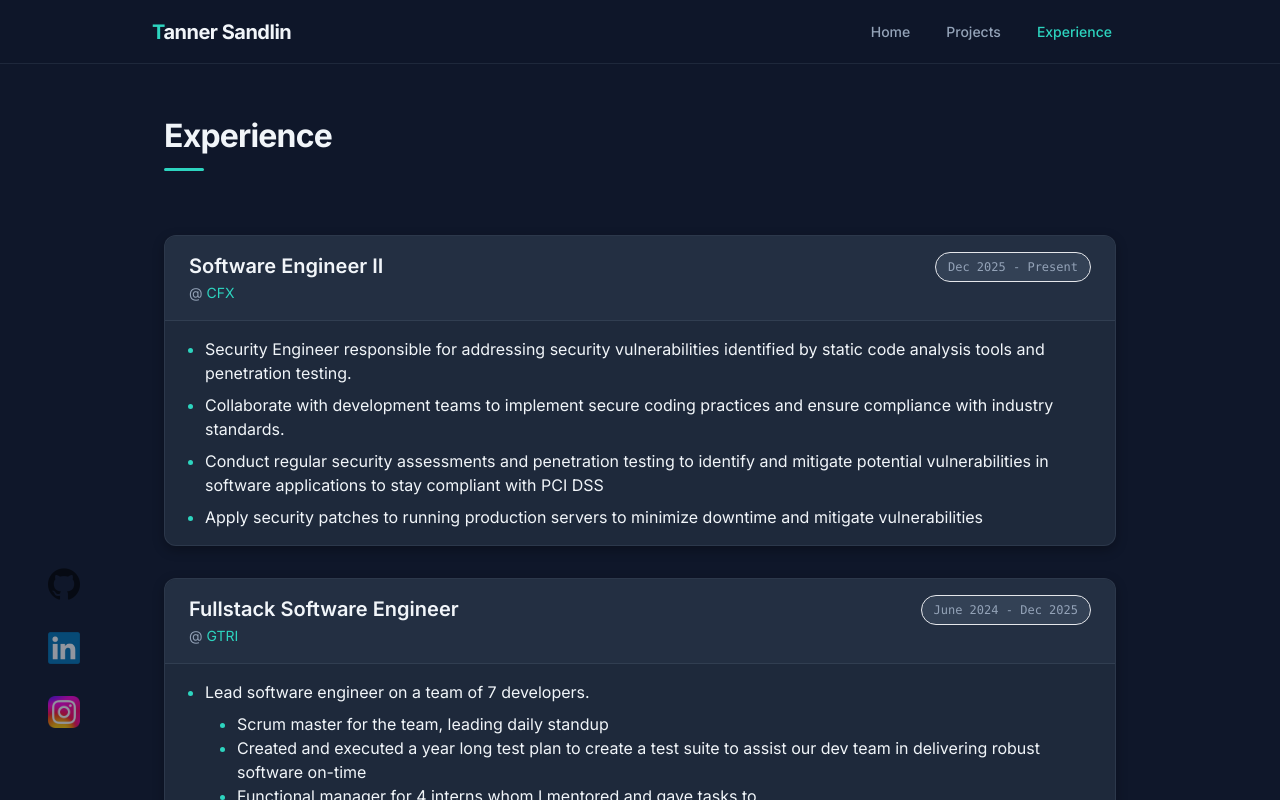
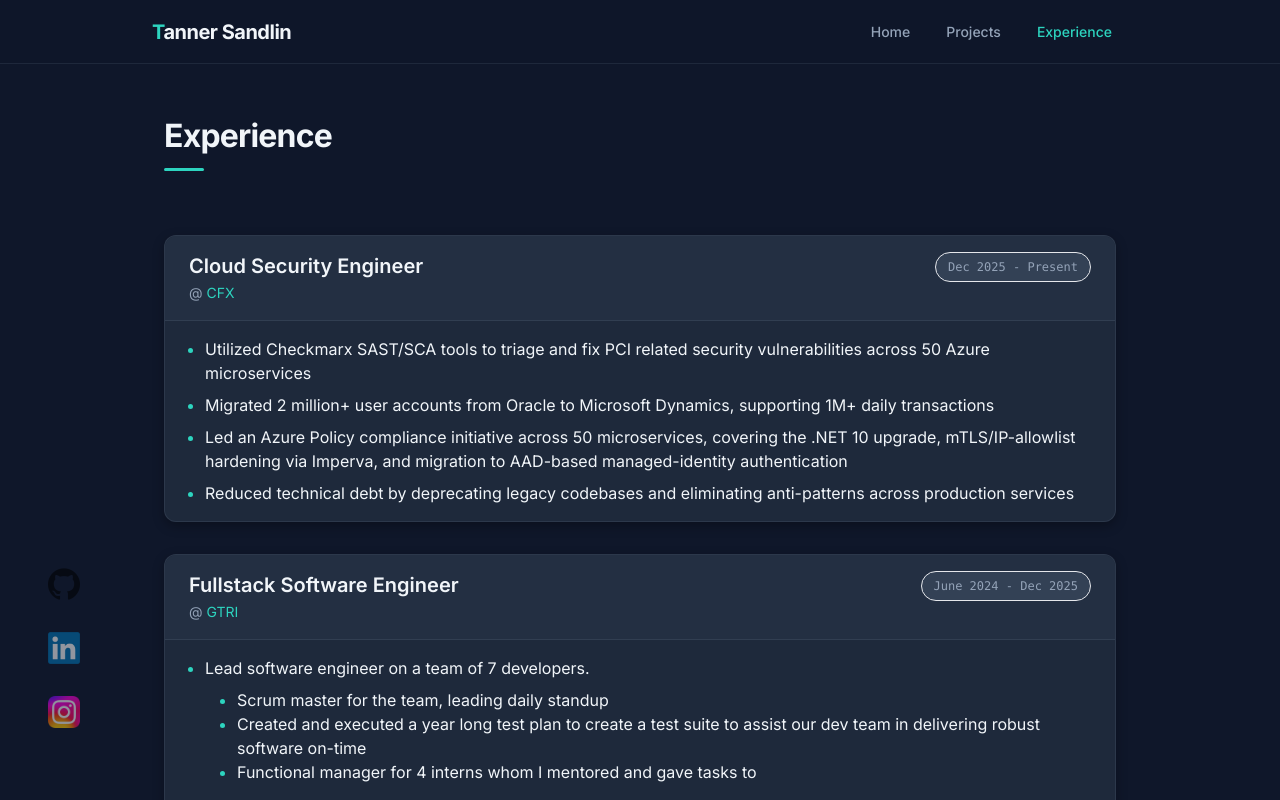
Before and after one commit to tanndlin/Portfolio, a Next.js app: page /experience in a window 1280 px wide. Shown: the top 800 px of the page. Built offline with nearby package versions, Linux system fonts and the light colour scheme.

Commit message:
Update CFX

```diff
--- a/src/views/experience/ExperiencePage.tsx
+++ b/src/views/experience/ExperiencePage.tsx
@@ -2,12 +2,12 @@ import Experience from './Experience';
 
 const ExperiencePage = () => {
     return (
-        <article id="experience" className="container p-3 m-auto py-12">
-            <h1 className="section-title mb-16 transition-header">
+        <article id="experience" className="container p-3 py-12 m-auto">
+            <h1 className="mb-16 section-title transition-header">
                 Experience
             </h1>
             <Experience
-                title="Software Engineer II"
+                title="Cloud Security Engineer"
                 company={{
                     name: 'CFX',
                     link: 'https://www.cfxway.com/',
@@ -15,23 +15,23 @@ const ExperiencePage = () => {
                 date={'Dec 2025 - Present'}
             >
                 <li>
-                    Security Engineer responsible for addressing security
-                    vulnerabilities identified by static code analysis tools and
-                    penetration testing.
+                    Utilized Checkmarx SAST/SCA tools to triage and fix PCI
+                    related security vulnerabilities across 50 Azure
+                    microservices
                 </li>
                 <li>
-                    Collaborate with development teams to implement secure
-                    coding practices and ensure compliance with industry
-                    standards.
+                    Migrated 2 million+ user accounts from Oracle to Microsoft
+                    Dynamics, supporting 1M+ daily transactions
                 </li>
                 <li>
-                    Conduct regular security assessments and penetration testing
-                    to identify and mitigate potential vulnerabilities in
-                    software applications to stay compliant with PCI DSS
+                    Led an Azure Policy compliance initiative across 50
+                    microservices, covering the .NET 10 upgrade,
+                    mTLS/IP-allowlist hardening via Imperva, and migration to
+                    AAD-based managed-identity authentication
                 </li>
                 <li>
-                    Apply security patches to running production servers to
-                    minimize downtime and mitigate vulnerabilities
+                    Reduced technical debt by deprecating legacy codebases and
+                    eliminating anti-patterns across production services
                 </li>
             </Experience>
             <Experience
```
